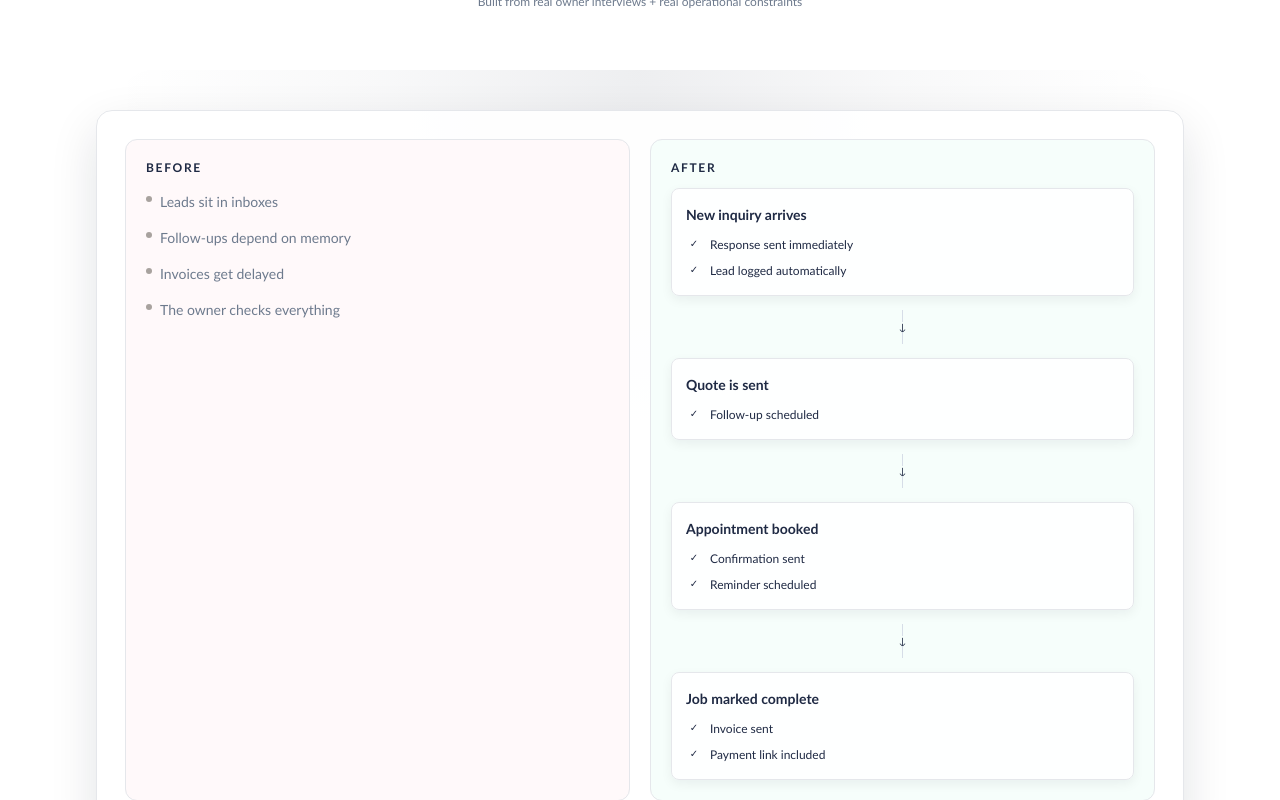
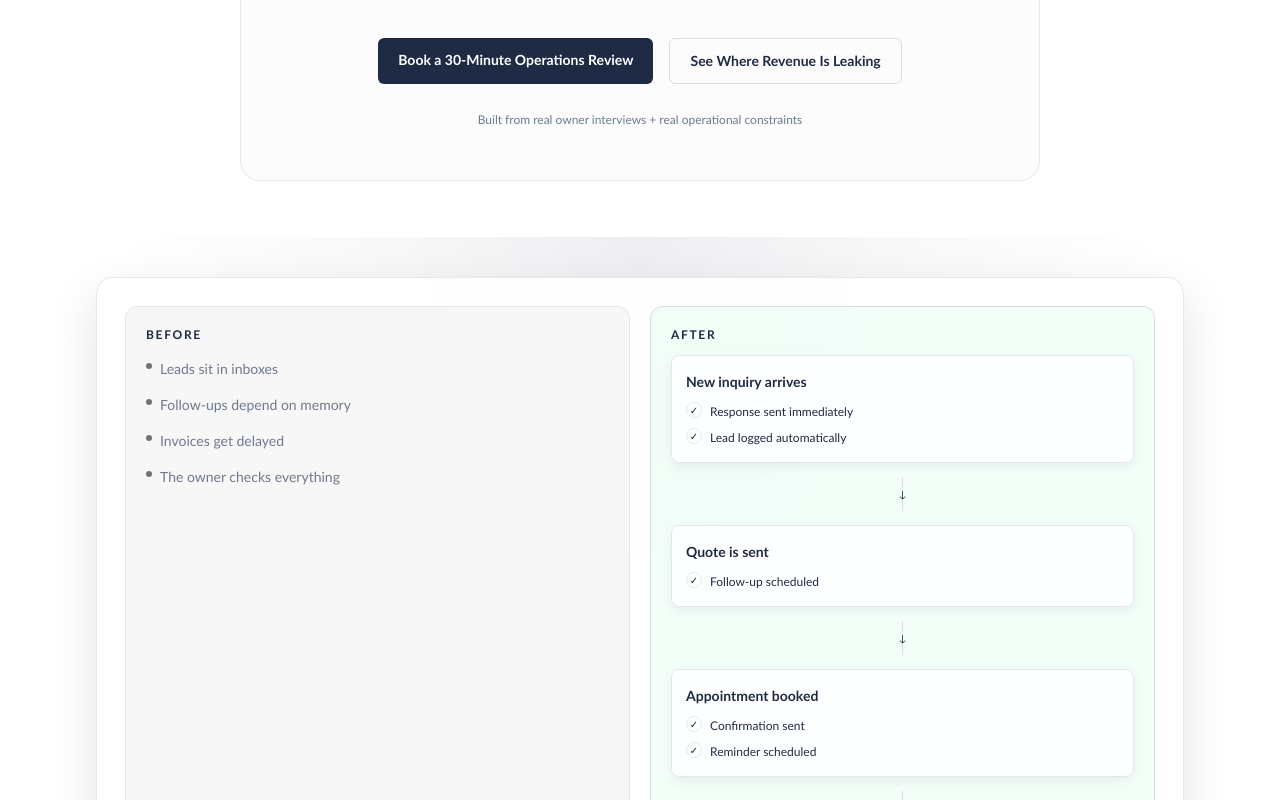
Before and after one commit to blakegrosenthal/operaite-site, a Next.js app: page / in a window 1280 px wide. Shown: the part 660-1460 px from the top of the page. Built offline with nearby package versions, Linux system fonts and the light colour scheme; no server answers.

Commit message:
update site

```diff
--- a/app/page.tsx
+++ b/app/page.tsx
@@ -18,7 +18,7 @@ export default function HomePage() {
 
       <section className="reveal-up bg-white pt-28 pb-36 sm:pt-36 sm:pb-44">
         <div className="mx-auto w-full max-w-6xl px-5 sm:px-6 lg:px-8">
-          <div className="mx-auto max-w-[50rem] text-center">
+          <div className="mx-auto max-w-[50rem] rounded-[1.25rem] border border-line/70 bg-neutral-50/60 px-6 py-10 text-center sm:px-10 sm:py-12">
             <p className="text-xs font-semibold uppercase tracking-[0.16em] text-accent">
               Operations consulting
             </p>
@@ -261,32 +261,36 @@ export default function HomePage() {
 function BeforeAfterPanel() {
   return (
     <div className="rounded-2xl border border-foreground/10 bg-white/95 p-5 shadow-[0_18px_48px_rgba(15,23,42,0.12)] transition-all duration-300 ease-out hover:-translate-y-1 hover:shadow-[0_24px_64px_rgba(15,23,42,0.16)] sm:p-7">
-      <div className="grid gap-4 sm:grid-cols-2 sm:gap-5">
-        <div className="rounded-xl border border-line/90 bg-rose-50/40 p-4 sm:p-5">
-          <p className="text-xs font-semibold uppercase tracking-[0.14em] text-foreground/70">
+      <div className="relative grid gap-4 sm:grid-cols-2 sm:gap-5">
+        <div className="pointer-events-none absolute inset-y-3 left-1/2 hidden -translate-x-1/2 sm:block">
+          <span className="block h-full w-px bg-line/70" />
+        </div>
+
+        <div className="relative rounded-xl border border-line/90 bg-stone-100/75 p-4 sm:p-5">
+          <p className="text-xs font-semibold uppercase tracking-[0.14em] text-foreground/65">
             Before
           </p>
           <ul className="mt-3 space-y-2 text-sm leading-7 text-muted">
             <li className="flex items-start gap-2">
-              <span className="mt-2 block h-1.5 w-1.5 rounded-full bg-stone-400" />
+              <span className="mt-2 block h-1.5 w-1.5 rounded-full bg-stone-500" />
               <span>Leads sit in inboxes</span>
             </li>
             <li className="flex items-start gap-2">
-              <span className="mt-2 block h-1.5 w-1.5 rounded-full bg-stone-400" />
+              <span className="mt-2 block h-1.5 w-1.5 rounded-full bg-stone-500" />
               <span>Follow-ups depend on memory</span>
             </li>
             <li className="flex items-start gap-2">
-              <span className="mt-2 block h-1.5 w-1.5 rounded-full bg-stone-400" />
+              <span className="mt-2 block h-1.5 w-1.5 rounded-full bg-stone-500" />
               <span>Invoices get delayed</span>
             </li>
             <li className="flex items-start gap-2">
-              <span className="mt-2 block h-1.5 w-1.5 rounded-full bg-stone-400" />
+              <span className="mt-2 block h-1.5 w-1.5 rounded-full bg-stone-500" />
               <span>The owner checks everything</span>
             </li>
           </ul>
         </div>
 
-        <div className="rounded-xl border border-line/90 bg-emerald-50/45 p-4 sm:p-5">
+        <div className="relative rounded-xl border border-line bg-emerald-50/60 p-4 sm:p-5">
           <p className="text-xs font-semibold uppercase tracking-[0.14em] text-accent">
             After
           </p>
@@ -342,7 +346,7 @@ function SystemMiniCard({
             key={action}
             className="flex items-start gap-2 text-xs font-medium leading-5 text-foreground/90"
           >
-            <span className="inline-flex h-4 w-4 items-center justify-center rounded-full bg-accent/10 text-[10px] text-accent">
+            <span className="inline-flex h-4 w-4 items-center justify-center rounded-full border border-accent/20 bg-accent/15 text-[10px] text-accent-strong">
               ✓
             </span>
             <span>{action}</span>
```
